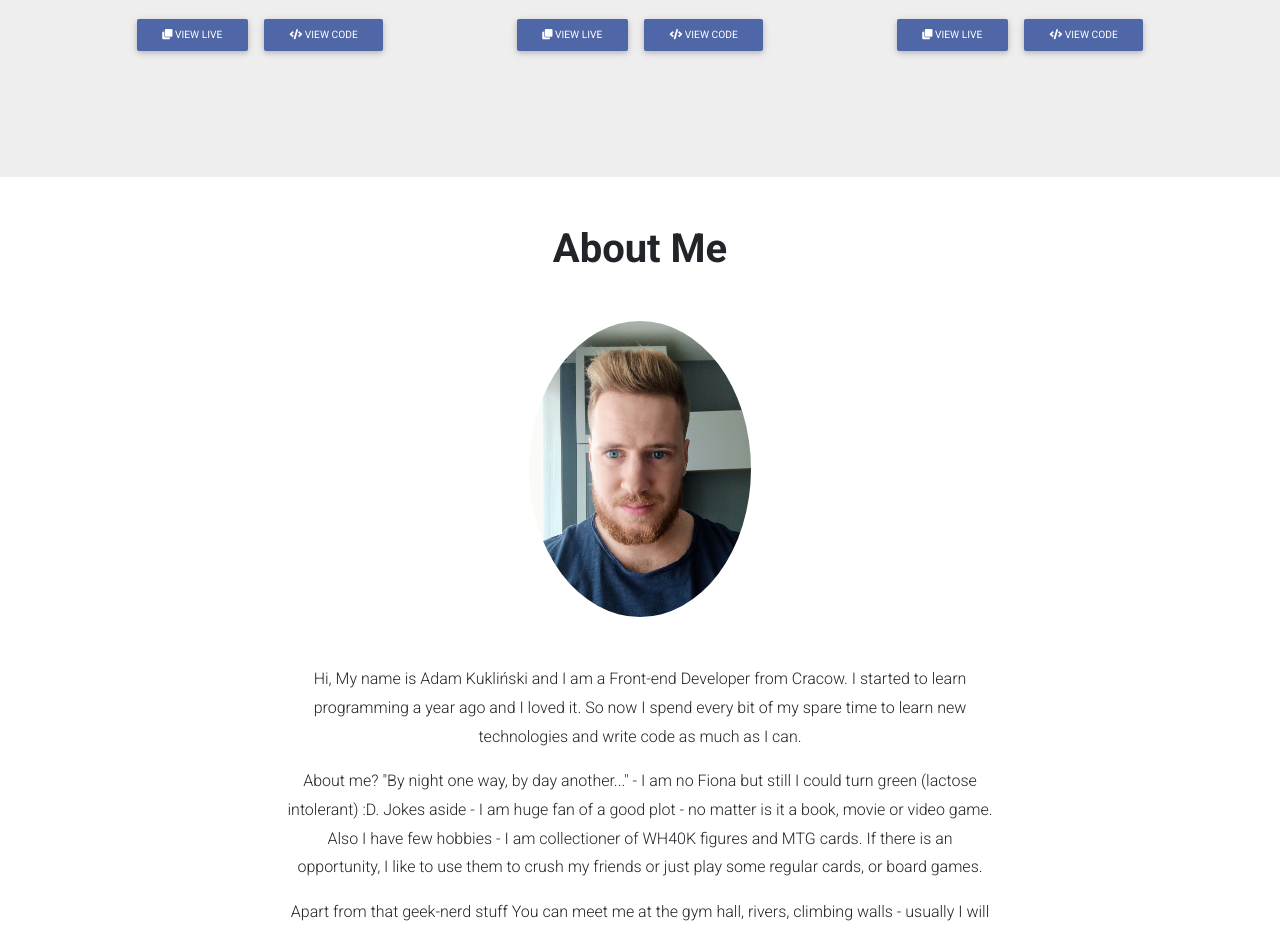
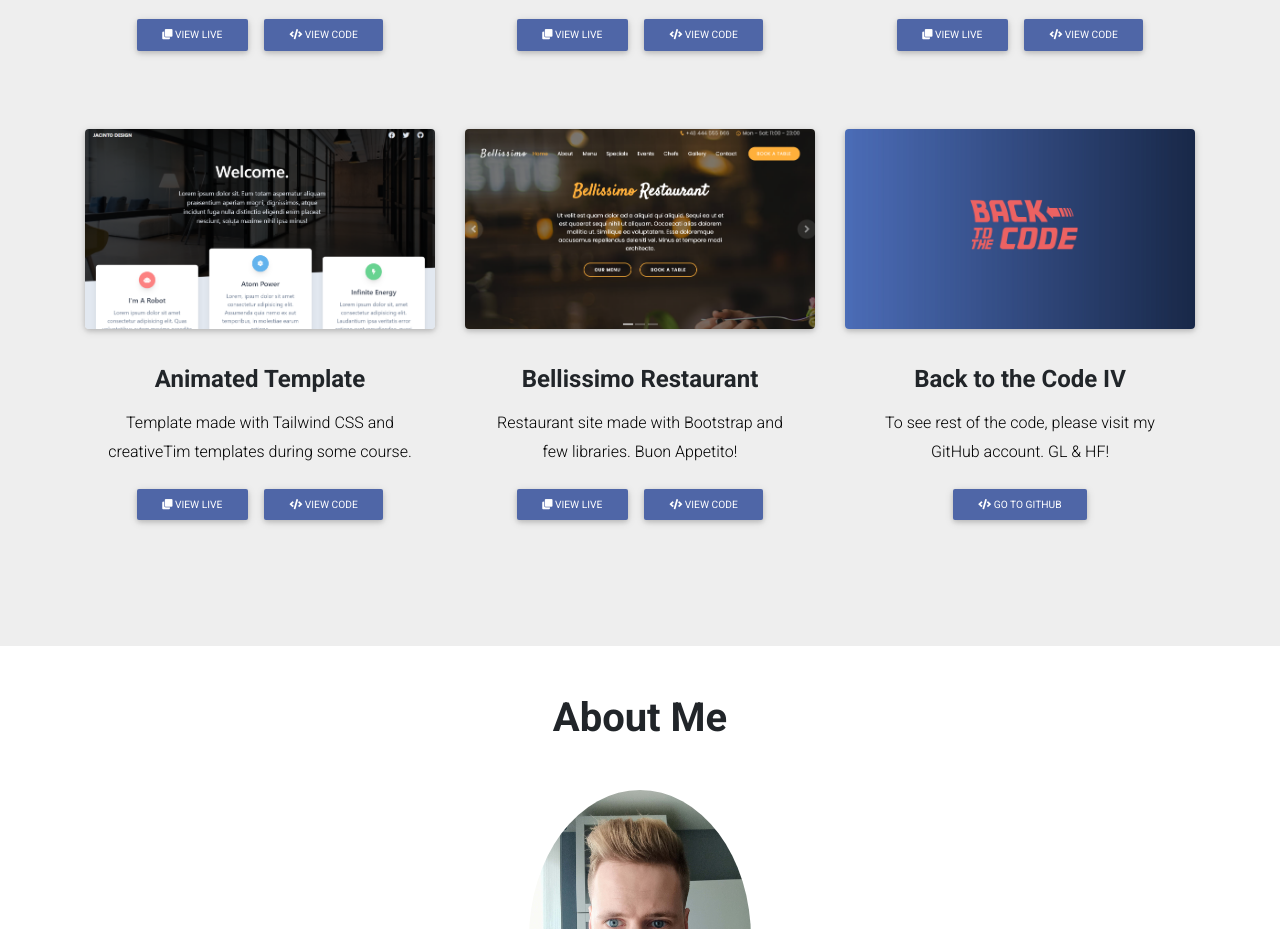
Before and after one commit to Q-Click/Q-Click.github.io, a website: page index.html in a window 1280 px wide. Shown: the part 3946-4875 px from the top of the page. Drawn offline with Linux system fonts and the light colour scheme.

Commit message:
added projects

```diff
--- a/index.html
+++ b/index.html
@@ -566,6 +566,80 @@
           <!-- Grid column -->
         </div>
         <!-- Grid row -->
+          <!-- Grid row -->
+          <div class="row text-center">
+            <!-- Grid column -->
+            <div class="col-lg-4 col-md-12 mb-lg-0 mb-4 pb-4 animated wow fadeIn" data-wow-delay="0.2s">
+              <!--Featured image-->
+              <div class="view overlay rounded z-depth-1">
+                <img src="/img/images/animated template.PNG" class="img-fluid project" alt="template" />
+                <a>
+                  <div class="mask rgba-white-slight"></div>
+                </a>
+              </div>
+              <!--Excerpt-->
+              <div class="card-body pb-5">
+                <h4 class="font-weight-bold my-3">Animated Template</h4>
+                <p>
+                  Template made with Tailwind CSS and creativeTim templates during some course.
+                      </p>
+                <a class="btn btn-color btn-sm" href="https://animated-template.netlify.app/"
+                  target="_blank"><i class="fa fa-clone left"></i> View Live</a>
+                <a class="btn btn-color btn-sm" href="https://github.com/Q-Click/Projekt-14---Animated-Template"
+                  target="_blank"><i class="fa fa-code left"></i> View code</a>
+              </div>
+            </div>
+            <!-- Grid column -->
+
+            <!-- Grid column -->
+            <div class="col-lg-4 col-md-6 mb-md-0 mb-4 pb-4 animated wow fadeIn" data-wow-delay="0.2s">
+              <!--Featured image-->
+              <div class="view overlay rounded z-depth-1">
+                <img src="/img/images/bellissimo.PNG" class="img-fluid project" alt="bellissimo" />
+                <a>
+                  <div class="mask rgba-white-slight"></div>
+                </a>
+              </div>
+              <!--Excerpt-->
+              <div class="card-body pb-5">
+                <h4 class="font-weight-bold my-3">Bellissimo Restaurant</h4>
+                <p>
+                  Restaurant site made with Bootstrap and few libraries.
+                  Buon Appetito!
+                </p>
+                <a class="btn btn-color btn-sm" target="_blank" href="bellissimo.netlify.app"><i
+                    class="fa fa-clone left"></i> View Live</a>
+                <a class="btn btn-color btn-sm" target="_blank"
+                  href="https://github.com/Q-Click/Projekt-15---Boot-Food"><i class="fa fa-code left"></i> View
+                  code</a>
+              </div>
+            </div>
+            <!-- Grid column -->
+
+            <!-- Grid column -->
+            <div class="col-lg-4 col-md-6 pb-4 animated wow fadeIn" data-wow-delay="0.2s">
+              <!--Featured image-->
+              <div class="view overlay rounded z-depth-1">
+                  <img src="/img/images/code.jpg" class="img-fluid project" alt="music" />
+                  <a>
+                      <div class="mask rgba-white-slight"></div>
+                  </a>
+              </div>
+              <!--Excerpt-->
+              <div class="card-body pb-5">
+                  <h4 class="font-weight-bold my-3">
+                      Back to the Code IV
+                  </h4>
+                  <p>
+                      To see rest of the code, please visit my GitHub account. GL & HF!
+                  </p>
+                  <a class="btn btn-color btn-sm" target="_blank" href="https://github.com/Q-Click?tab=repositories"><i
+                          class="fa fa-code left"></i> Go to GitHub</a>
+              </div>
+          </div>
+            <!-- Grid column -->
+          </div>
+          <!-- Grid row -->
       </div>
       <!-- Container -->
     </section>
```
Also changed, not shown: img/images/animated template.PNG (added), img/images/bellissimo.PNG (added).
